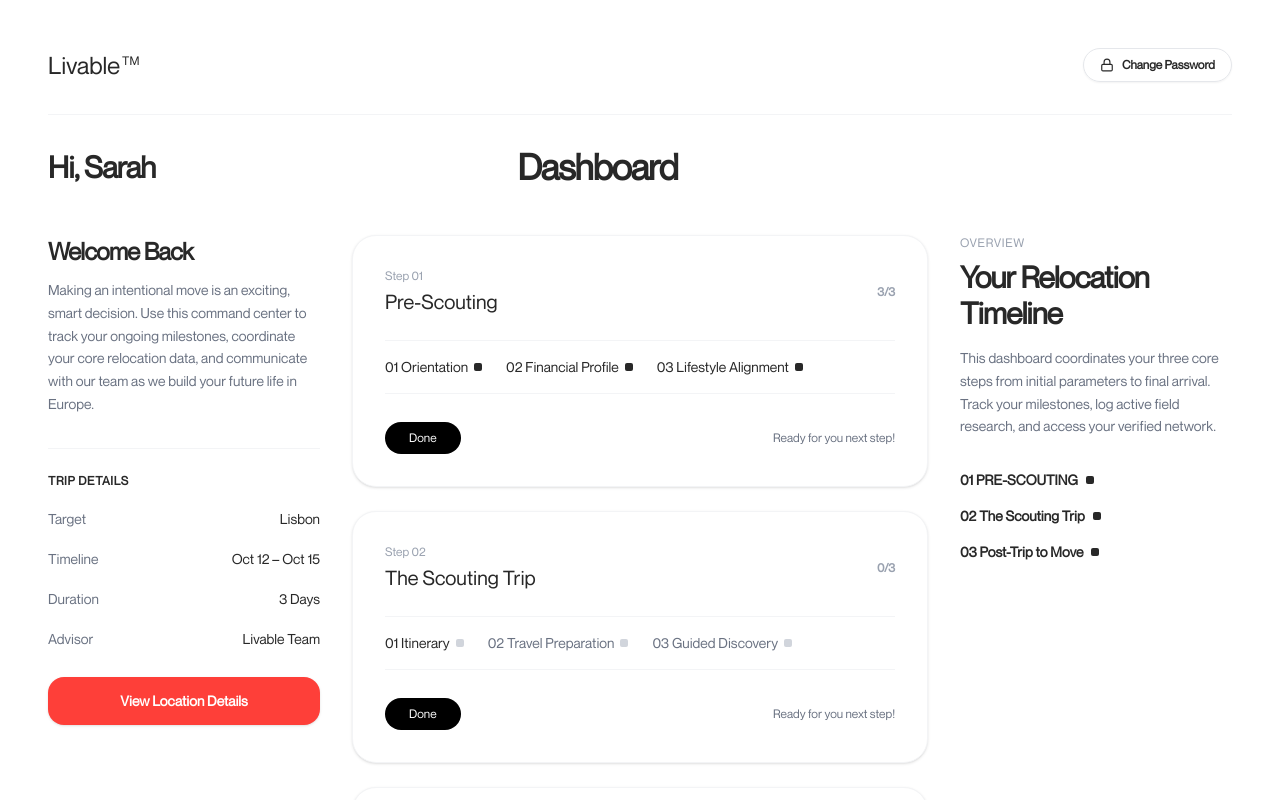
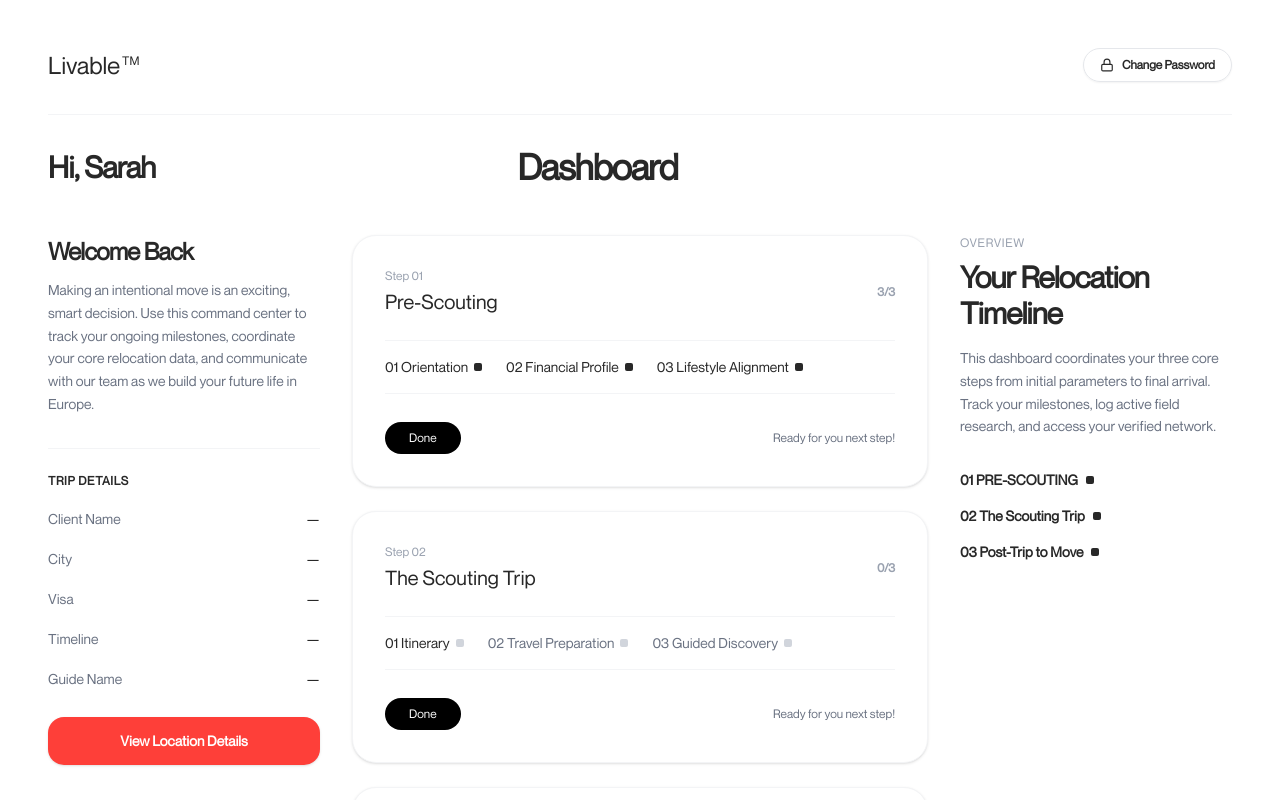
Before and after one commit to murad403/livable-web, a Next.js app: page /dashboard in a window 1280 px wide. Shown: the top 800 px of the page. Built offline with nearby package versions, Linux system fonts and the light colour scheme; no server answers.

Commit message:
feat: implement user dashboard page with Redux API and types

```diff
--- a/src/app/(dashboard)/dashboard/page.tsx
+++ b/src/app/(dashboard)/dashboard/page.tsx
@@ -1,6 +1,5 @@
 'use client'
-
-import React, { useState } from 'react'
+import { useState } from 'react'
 import Link from 'next/link'
 import { Lock } from 'lucide-react'
 import OrientationModal from '@/components/dashboard/OrientationModal'
@@ -14,17 +13,21 @@ import ArrivalChecklistsModal from '@/components/dashboard/ArrivalChecklistsModa
 import MicroSocialBlueprintModal from '@/components/dashboard/MicroSocialBlueprintModal'
 import DetailsModal, { ModalData } from '@/components/app/DetailsModal'
 import ChangePasswordModal from '@/components/shared/ChangePasswordModal'
+import { useGetMyTripsQuery } from '@/redux/features/app/app.api'
 import lisbonImg from '@/assets/place1.jpg'
 import mapImg from '@/assets/map.png'
 
 export default function DashboardPage() {
-    const [activeModal, setActiveModal] = useState<string | null>(null)
-    const [locationModalOpen, setLocationModalOpen] = useState(false)
-    const [changePasswordModalOpen, setChangePasswordModalOpen] = useState(false)
+    const [activeModal, setActiveModal] = useState<string | null>(null);
+    const [locationModalOpen, setLocationModalOpen] = useState(false);
+    const [changePasswordModalOpen, setChangePasswordModalOpen] = useState(false);
+
+    const { data: tripsData, isLoading: isTripsLoading } = useGetMyTripsQuery();
+    const trip = tripsData?.trips?.[0];
 
     const lisbonData: ModalData = {
-        title: 'Lisbon, Portugal',
-        location: 'Lisbon, Portugal',
+        title: trip?.city ? `${trip.city}, Portugal` : 'Lisbon, Portugal',
+        location: trip?.city ? `${trip.city}, Portugal` : 'Lisbon, Portugal',
         image: lisbonImg,
         description: 'Portugal’s hilly, coastal capital city known for its historic charm, vibrant culture, and world-class expat amenities.',
         metrics: [
@@ -55,7 +58,7 @@ export default function DashboardPage() {
             {/* Sub-Header */}
             <div className="flex flex-col md:flex-row md:items-center justify-between mb-8 sm:mb-12 gap-4">
                 <h1 className="text-2xl sm:text-3xl font-semibold text-title tracking-tight">
-                    Hi, Sarah
+                    Hi, {trip?.client_name || 'Sarah'}
                 </h1>
                 <h2 className="text-3xl sm:text-4xl font-semibold text-title tracking-tight text-center translate-x-0 md:-translate-x-12">
                     Dashboard
@@ -81,24 +84,38 @@ export default function DashboardPage() {
                         <span className="text-xs font-semibold text-title uppercase tracking-wider block mb-4">
                             Trip Details
                         </span>
+                        {isTripsLoading ? (
+                            <div className="space-y-3 py-2 animate-pulse">
+                                <div className="h-4 bg-gray-100 rounded w-full" />
+                                <div className="h-4 bg-gray-100 rounded w-full" />
+                                <div className="h-4 bg-gray-100 rounded w-full" />
+                                <div className="h-4 bg-gray-100 rounded w-full" />
+                                <div className="h-4 bg-gray-100 rounded w-full" />
+                            </div>
+                        ) : (
                             <div className="space-y-3 text-xs sm:text-sm text-gray-600 font-light">
                                 <div className="flex justify-between items-center py-1">
-                                <span className="text-gray-500">Target</span>
-                                <span className="font-medium text-title">Lisbon</span>
+                                    <span className="text-gray-500">Client Name</span>
+                                    <span className="font-medium text-title">{trip?.client_name || '—'}</span>
+                                </div>
+                                <div className="flex justify-between items-center py-1">
+                                    <span className="text-gray-500">City</span>
+                                    <span className="font-medium text-title">{trip?.city || '—'}</span>
+                                </div>
+                                <div className="flex justify-between items-center py-1">
+                                    <span className="text-gray-500">Visa</span>
+                                    <span className="font-medium text-title">{trip?.visa || '—'}</span>
                                 </div>
                                 <div className="flex justify-between items-center py-1">
                                     <span className="text-gray-500">Timeline</span>
-                                <span className="font-medium text-title">Oct 12 – Oct 15</span>
+                                    <span className="font-medium text-title">{trip?.timeline || '—'}</span>
                                 </div>
                                 <div className="flex justify-between items-center py-1">
-                                <span className="text-gray-500">Duration</span>
-                                <span className="font-medium text-title">3 Days</span>
-                            </div>
-                            <div className="flex justify-between items-center py-1">
-                                <span className="text-gray-500">Advisor</span>
-                                <span className="font-medium text-title">Livable Team</span>
+                                    <span className="text-gray-500">Guide Name</span>
+                                    <span className="font-medium text-title">{trip?.guide_name || '—'}</span>
                                 </div>
                             </div>
+                        )}
 
                         <button
                             onClick={() => setLocationModalOpen(true)}
--- a/src/redux/features/app/app.api.ts
+++ b/src/redux/features/app/app.api.ts
@@ -1,5 +1,5 @@
 import baseApi from "@/redux/api/api";
-import { BookTalkWithUsRequest, BookTalkWithUsResponse } from "./app.type";
+import { BookTalkWithUsRequest, BookTalkWithUsResponse, GetMyTripsResponse } from "./app.type";
 
 const appApi = baseApi.injectEndpoints({
     endpoints: (builder) => ({
@@ -12,10 +12,19 @@ const appApi = baseApi.injectEndpoints({
                 }
             }
         }),
+        getMyTrips: builder.query<GetMyTripsResponse, void>({
+            query: () => {
+                return {
+                    url: "/me/trips/",
+                    method: "GET"
+                }
+            }
+        }),
     })
 })
 
 
 export const {
     useBookTalkWithUsMutation,
+    useGetMyTripsQuery,
 } = appApi;
```
Also changed, not shown: src/redux/features/app/app.type.ts (+18 -0 lines). Lines whose indentation alone changed are shown as unchanged.
